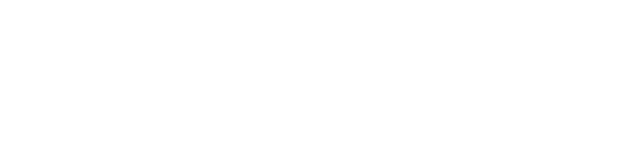
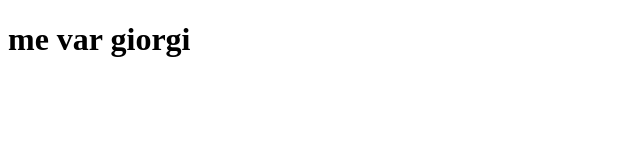
Before and after one commit to ZuRashha/MyFirstProject, a plain HTML site: page index.html in a window 1280 px wide. Shown: the whole page, without its empty margins (0-640 px from the left). Drawn offline with Linux system fonts and the light colour scheme.

Commit message:
davamate erti tag

```diff
--- a/index.html
+++ b/index.html
@@ -7,6 +7,6 @@
     <title> MyFirstProject </title>
 </head>
 <body>
-
+    <h1> me var giorgi </h1>
 </body>
 </html>
```
